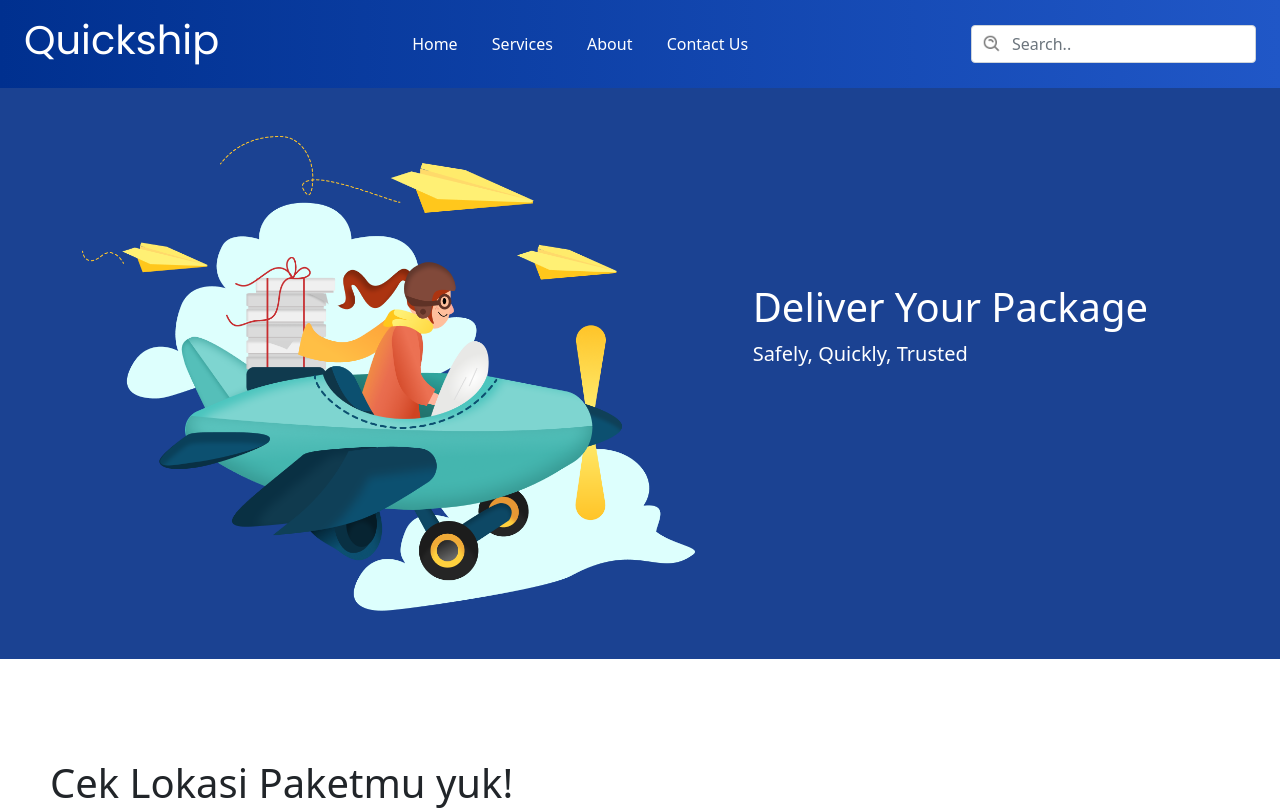
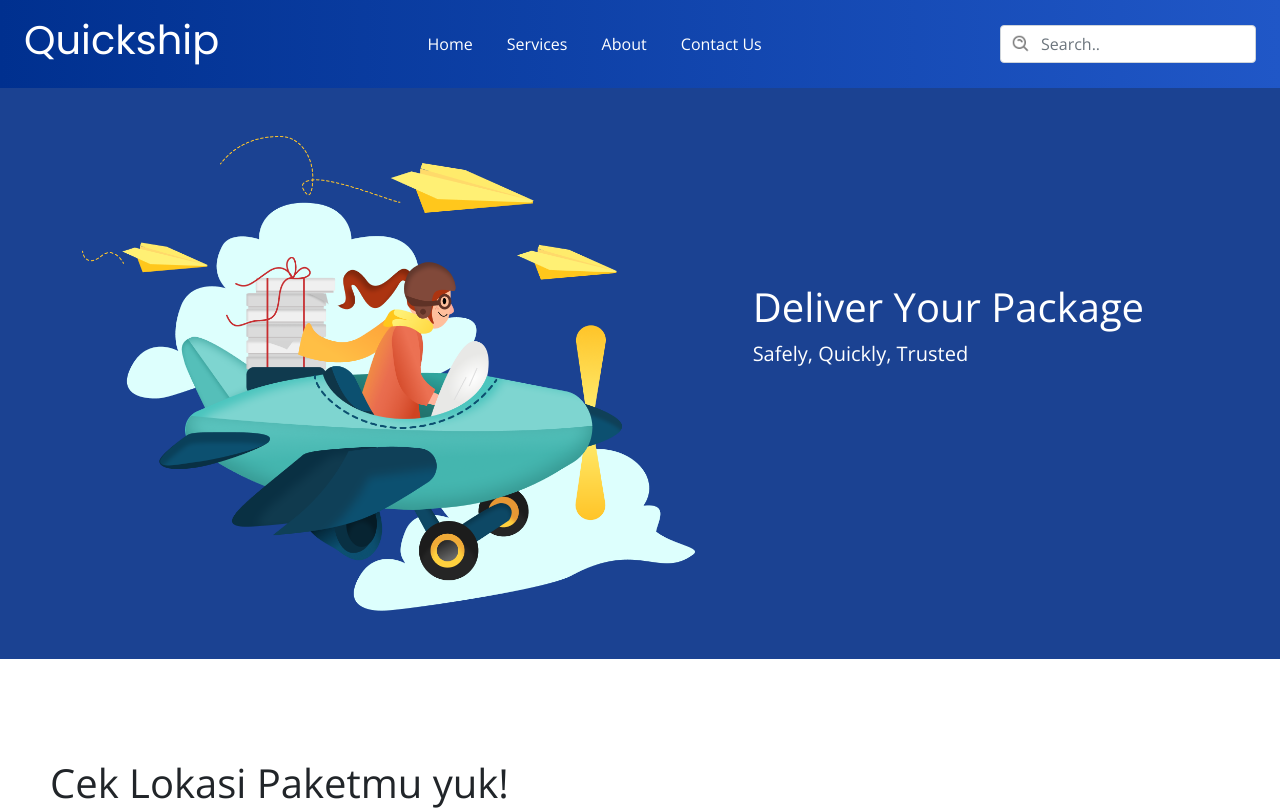
Before and after one commit to lakszaidan/quickship_admin, a plain HTML site: page index.html in a window 1280 px wide. Shown: the top 810 px of the page. Drawn offline with nearby package versions, Linux system fonts and the light colour scheme; no server answers.

Commit message:
Update main.css

```diff
--- a/assets/css/main.css
+++ b/assets/css/main.css
@@ -2,10 +2,7 @@
 *{
     /* border: 1px solid red; */
     box-sizing: border-box;
-<<<<<<< HEAD
     font-family: 'Open Sans', sans-serif;
-=======
->>>>>>> f13e39b9b2b50b9416759595d5aa3473616e048b
 }
 
 body{
```
